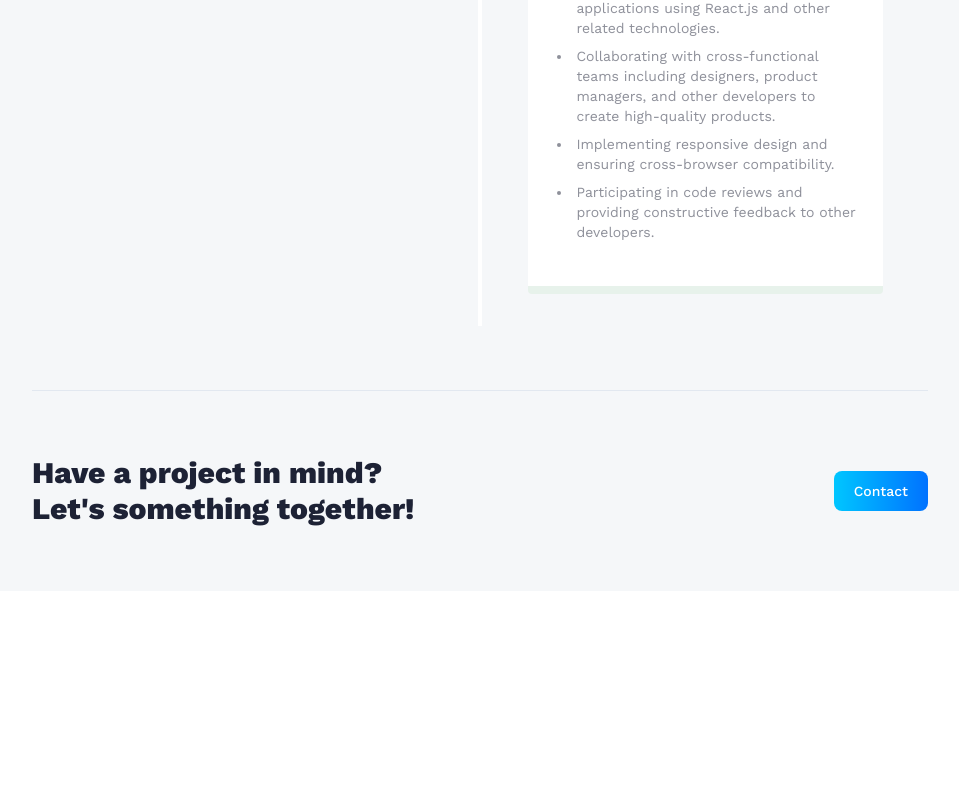
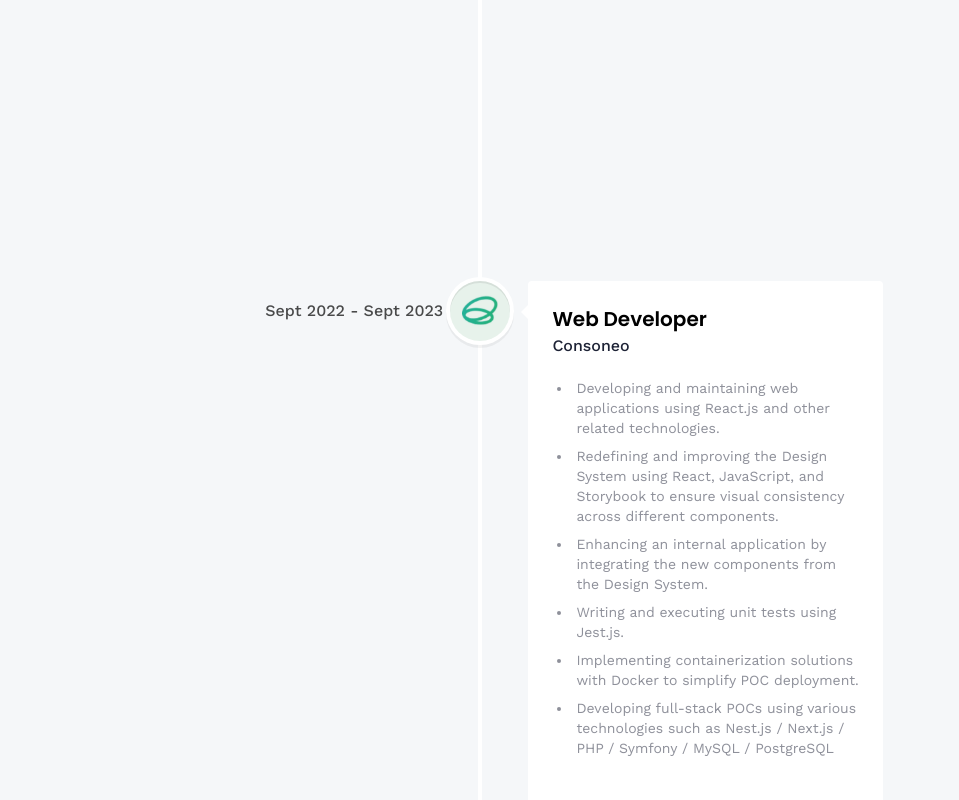
Before and after one commit to GrischK/3d-portfolio, a React (Vite) app: page /about in a window 1280 px wide. Shown: the part 1397-2197 px from the top of the page, without its empty margins (160-1119 px from the left). Before the commit the page ends 1988 px from the top, so only its background shows below. Built offline with nearby package versions, Linux system fonts and the light colour scheme; no server answers.

Commit message:
💬 Amend text

```diff
--- a/src/constants/index.js
+++ b/src/constants/index.js
@@ -39,11 +39,11 @@ export const skills = [
   //   name: 'HTML',
   //   type: 'Frontend'
   // },
-  {
-    imageUrl: javascript,
-    name: 'JavaScript',
-    type: 'Frontend'
-  },
+  // {
+  //   imageUrl: javascript,
+  //   name: 'JavaScript',
+  //   type: 'Frontend'
+  // },
   {
     imageUrl: typescript,
     name: 'TypeScript',
@@ -134,10 +134,18 @@ export const experiences = [
     iconBg: '#e7ecf2',
     date: 'Oct 2023 - Present',
     points: [
-      'Developing and maintaining web applications using React.js and other related technologies.',
-      'Collaborating with cross-functional teams including designers, product managers, and other developers to create high-quality products.',
-      'Implementing responsive design and ensuring cross-browser compatibility.',
-      'Participating in code reviews and providing constructive feedback to other developers.'
+      'Developing and maintaining Flotto, a fleet management application using Nest.js and other related technologies.',
+      'Implementing a user document management solution with Minio.',
+      'Configuring Keycloak for sending registration confirmation emails, password recovery, etc. Integrating custom' +
+        ' themes and creating templates. Deploying on the dedicated server.',
+      'Integrating Stripe for managing subscriptions with trial periods and payments.',
+      'CRUD operations and backend ticket resolution in Nest.js, including bug fixes, performance optimizations, and' +
+        ' functional enhancements.',
+      'Updating and maintaining Docker containers for the development environment.',
+      'Setting up a proof of concept (POC) with Apisix, including Docker container configuration.',
+      'Actively participating in code reviews to ensure code quality and adherence to best practices (DOD, Commit' +
+        ' trailer, etc.).',
+      'Preparing for a hackathon and conducting pentesting activities to identify and resolve vulnerabilities.'
     ]
   },
   {
@@ -148,9 +156,12 @@ export const experiences = [
     date: 'Sept 2022 - Sept 2023',
     points: [
       'Developing and maintaining web applications using React.js and other related technologies.',
-      'Collaborating with cross-functional teams including designers, product managers, and other developers to create high-quality products.',
-      'Implementing responsive design and ensuring cross-browser compatibility.',
-      'Participating in code reviews and providing constructive feedback to other developers.'
+      'Redefining and improving the Design System using React, JavaScript, and Storybook to ensure visual consistency' +
+        ' across different components.',
+      'Enhancing an internal application by integrating the new components from the Design System.',
+      'Writing and executing unit tests using Jest.js.',
+      'Implementing containerization solutions with Docker to simplify POC deployment.',
+      'Developing full-stack POCs using various technologies such as Nest.js / Next.js / PHP / Symfony / MySQL / PostgreSQL'
     ]
   }
 ];
@@ -164,38 +175,39 @@ export const socialLinks = [
   {
     name: 'GitHub',
     iconUrl: github,
-    link: 'https://github.com/YourGitHubUsername'
+    link: 'https://github.com/GrischK'
   },
   {
     name: 'LinkedIn',
     iconUrl: linkedin,
-    link: 'https://www.linkedin.com/in/YourLinkedInUsername'
+    link: 'https://www.linkedin.com/in/grischka-gorski-gg'
   }
 ];
 
 export const projects = [
   {
-    iconUrl: dice,
+    iconUrl: soccer,
     theme: 'btn-back-red',
     name: 'Pronos des potos',
     description:
-      'Developed a web application that tracks and notifies users of price changes for products on Amazon, helping users find the best deals.',
-    link: 'https://github.com/adrianhajdin/pricewise'
+      'Responsive web application that allows users to make predictions about Euro 2024 matches. Generation of a' +
+      ' dynamic leaderboard in real-time.',
+    link: 'https://github.com/GrischK/Pronos-euro-des-potos'
   },
   {
     iconUrl: soccer,
     theme: 'btn-back-green',
     name: 'Mapado',
     description:
-      'Created a full-stack replica of the popular discussion platform "Threads," enabling users to post and engage in threaded conversations.',
-    link: 'https://github.com/adrianhajdin/threads'
+      "Web and native application offering the ability to view a city's points of interest. Role creation with an admin dashboard to assign permissions and manage cities and points of interest..",
+    link: 'https://github.com/WildCodeSchool/2209-wns-adleman-mapado'
   },
   {
-    iconUrl: cities,
+    iconUrl: dice,
     theme: 'btn-back-blue',
     name: 'Les fous du Catane',
     description:
-      'Designed and built a mobile app for finding and comparing cars on the market, streamlining the car-buying process.',
-    link: 'https://github.com/adrianhajdin/project_next13_car_showcase'
+      'Responsive web application themed around the board game Catan. Random avatar creation using the Avataaars API, game score recording, leaderboard generation, dynamic podium with animations.',
+    link: ''
   }
 ];
--- a/src/pages/Projects.jsx
+++ b/src/pages/Projects.jsx
@@ -1,4 +1,6 @@
 import { projects } from '../constants/index.js';
+import { Link } from 'react-router-dom';
+import { arrow } from '../assets/icons/index.js';
 
 const Projects = () => {
   return (
@@ -26,6 +28,25 @@ const Projects = () => {
                   />
                 </div>
               </div>
+              <div className="mt-5 flex flex-col">
+                <h4>{project.name}</h4>
+                <p>{project.description}</p>
+                <div>
+                  <Link
+                    to={project.link}
+                    target="_blank"
+                    rel="noopener noreferrer"
+                    className="font-semibold text-blue-600"
+                  >
+                    Live link
+                  </Link>
+                  <img
+                    src={arrow}
+                    alt="arrow"
+                    className="w-4 h-4 object-contain"
+                  />
+                </div>
+              </div>
             </div>
           ))}{' '}
         </div>
```
